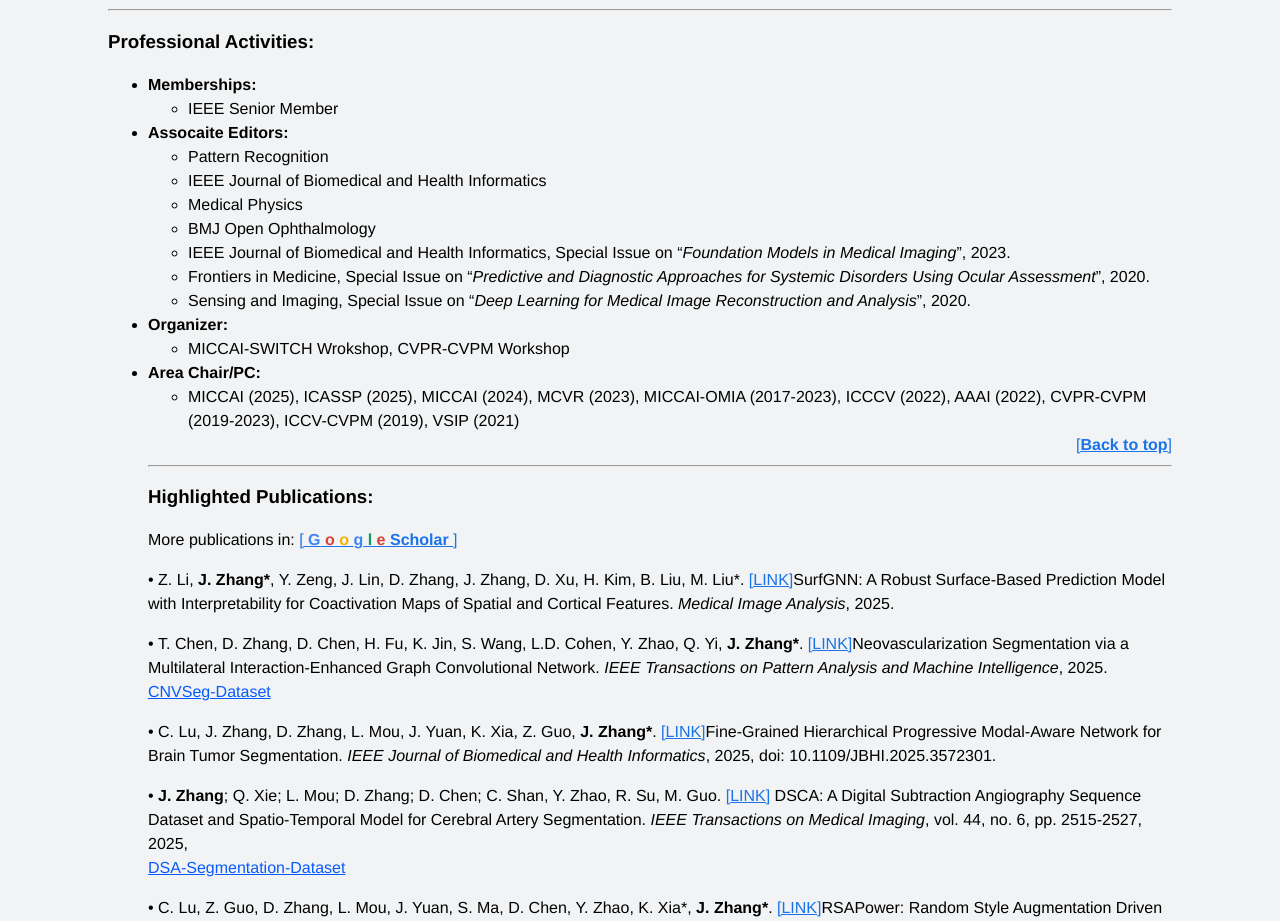
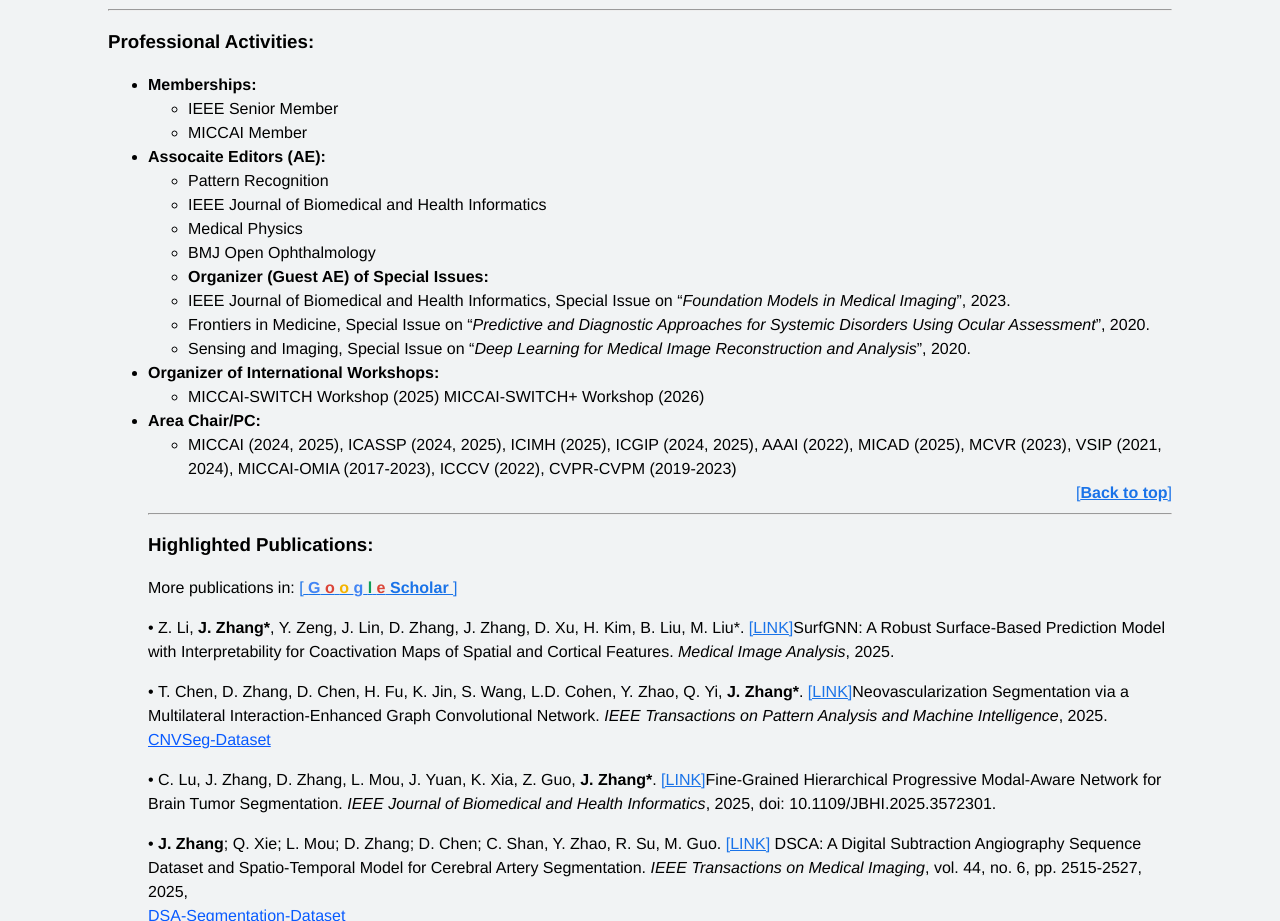
Before and after one commit to jiongzhang-john/jiongzhang-john.github.io, a plain HTML site: page index.html in a window 1280 px wide. Shown: the part 2197-3118 px from the top of the page. Drawn offline with Linux system fonts and the light colour scheme.

Commit message:
Modified l63

```diff
--- a/index.html
+++ b/index.html
@@ -395,10 +395,11 @@
 				<li><strong>Memberships:</strong>
 					<ul>
 						<li> IEEE Senior Member </li>
+						<li> MICCAI Member </li>
 					</ul>
 				</li>
 
-				<li><strong>Assocaite Editors:</strong>
+				<li><strong>Assocaite Editors (AE):</strong>
 					<ul>
 						<li> Pattern Recognition
 						</li>
@@ -408,6 +409,7 @@
 						</li>
 						<li> BMJ Open Ophthalmology
 						</li>
+				<li><strong>Organizer (Guest AE) of Special Issues:</strong>
 						<li> IEEE Journal of Biomedical and Health Informatics, Special Issue on “<i>Foundation Models in Medical Imaging</i>”, 2023.
 					</li>
 						<li> Frontiers in Medicine, Special Issue on “<i>Predictive and Diagnostic Approaches for Systemic Disorders Using Ocular Assessment</i>”, 2020.
@@ -417,17 +419,18 @@
 						</li>
 					</ul>
 				</li>
-				<li><strong>Organizer:</strong>
+				<li><strong>Organizer of International Workshops:</strong>
 					<ul>
 						<li>
-							MICCAI-SWITCH Wrokshop, CVPR-CVPM Workshop
+							MICCAI-SWITCH Workshop (2025)
+							MICCAI-SWITCH+ Workshop (2026)
 						</li>
 					</ul>
 				</li>
 				<li><strong>Area Chair/PC:</strong>
 					<ul>
 						<li>
-							MICCAI (2025), ICASSP (2025), MICCAI (2024), MCVR (2023), MICCAI-OMIA (2017-2023), ICCCV (2022), AAAI (2022), CVPR-CVPM (2019-2023), ICCV-CVPM (2019), VSIP (2021)
+							MICCAI (2024, 2025), ICASSP (2024, 2025), ICIMH (2025), ICGIP (2024, 2025), AAAI (2022), MICAD (2025), MCVR (2023), VSIP (2021, 2024), MICCAI-OMIA (2017-2023), ICCCV (2022), CVPR-CVPM (2019-2023)
 						</li>
 					</ul>
 				</li>
```
